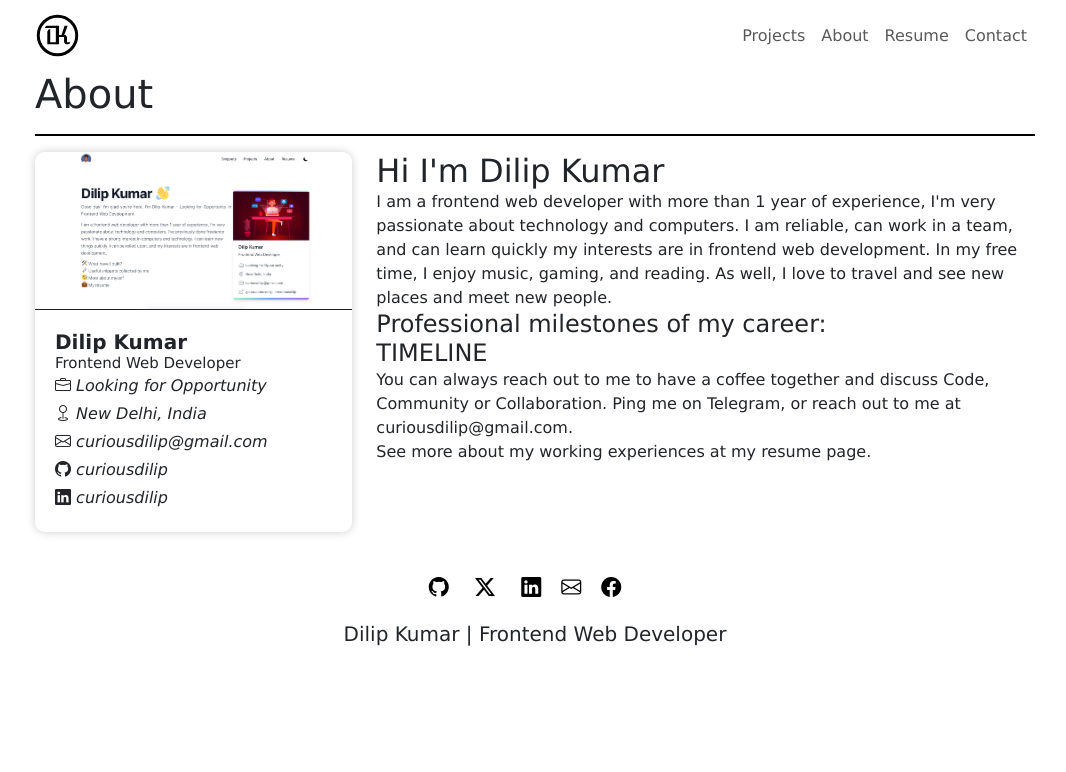
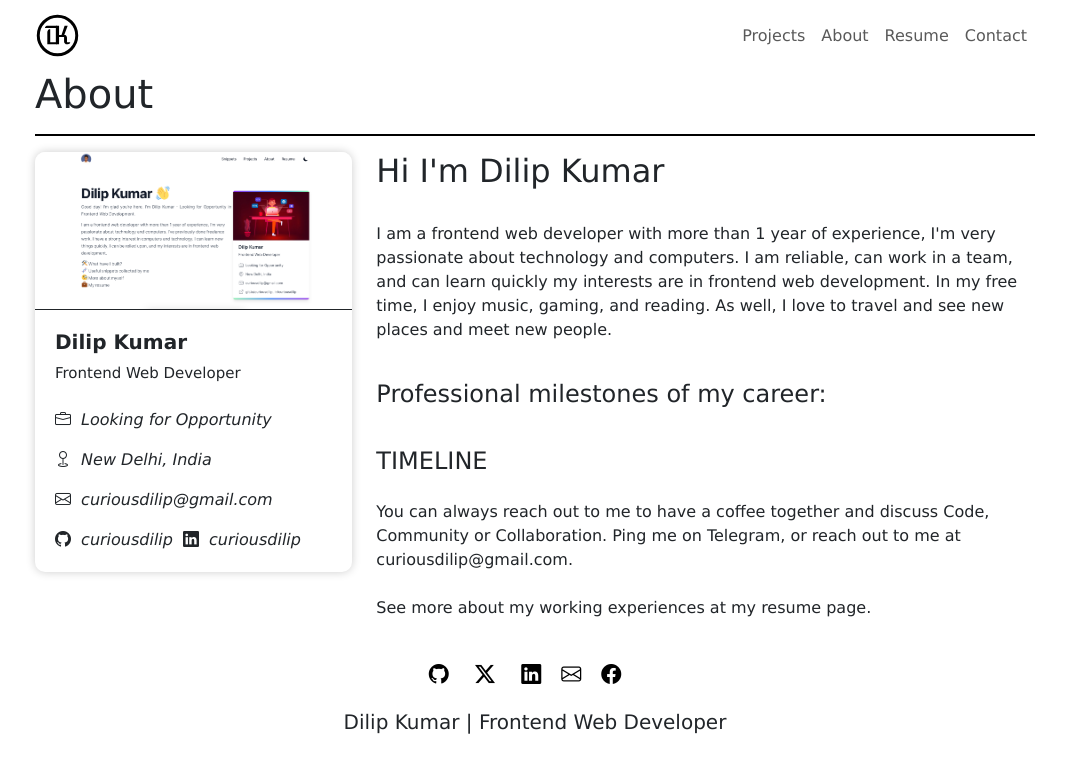
Before and after one commit to curiousdilip/website2023, a Next.js app: page /about in a window 1280 px wide. Shown: the top 772 px of the page, without its empty margins (105-1171 px from the left). Built offline with nearby package versions, Linux system fonts and the light colour scheme.

Commit message:
about page some style

```diff
--- a/app/about/about.css
+++ b/app/about/about.css
@@ -0,0 +1,12 @@
+#about .about-section h2 {
+    margin-bottom: 32px !important;
+}
+
+#about .about-section h4 {
+    margin-top: 38px !important;
+    margin-bottom: 10px !important;
+}
+
+#about .about-section .reach-me {
+    margin: 24px 0 !important;
+}
--- a/app/about/page.jsx
+++ b/app/about/page.jsx
@@ -1,5 +1,6 @@
 import React from 'react'
 import ProfileCard from '../components/ProfileCard'
+import "./about.css"
 export const metadata = {
     title: "About",
 
@@ -25,6 +26,7 @@ const page = () => {
                             <ProfileCard />
                         </div>
                         <div className="col-md-8">
+                            <div className="about-section">
                                 <h2>Hi  I'm Dilip Kumar
                                 </h2>
                                 <p>I am a frontend web developer with more than 1 year of experience, I'm very passionate about technology and computers. I am reliable, can work in a team, and can learn quickly my interests are in frontend web development. In my free time, I enjoy music, gaming, and reading. As well, I love to travel and see new places and meet new people.
@@ -33,14 +35,14 @@ const page = () => {
                                 <h4>Professional milestones of my career:
                                 </h4>
                                 <h4 className='italic'>TIMELINE</h4>
-                            <p>You can always reach out to me to have a coffee together and discuss Code, Community or Collaboration. Ping me on Telegram, or reach out to me at curiousdilip@gmail.com.
+                                <p className='reach-me'>You can always reach out to me to have a coffee together and discuss Code, Community or Collaboration. Ping me on Telegram, or reach out to me at curiousdilip@gmail.com.
 
                                 </p>
                                 <p>See more about my working experiences at my resume page.
 
                                 </p>
                             </div>
-                    </div>
+                        </div>                    </div>
                 </div>
             </section>
         </>
--- a/app/components/profile-card.css
+++ b/app/components/profile-card.css
@@ -1,8 +1,3 @@
-#profile-card {
-    /* border-top: 2px solid red;
-    border-bottom: 2px solid red; */
-}
-
 #profile-card .profile-box {
     /* padding: 10px; */
     border-radius: 10px;
@@ -30,12 +25,25 @@
 }
 
 #profile-card .profile-box .details .name h4 {
-    margin: 10px 0;
+    padding: 10px 0 !important;
     font-weight: 500;
     font-size: 15px;
 }
 
 #profile-card .profile-box .details i.bi {
-    padding: 2px 0;
+    margin-top: 16px;
     display: block;
 }
+
+#profile-card .profile-box .details i.bi::before {
+    margin-right: 5px;
+}
+
+#profile-card .profile-box .details .social {
+    display: flex;
+
+}
+
+#profile-card .profile-box .details .social i:first-child {
+    margin-right: 10px;
+}
```
Lines whose indentation alone changed are shown as unchanged.
